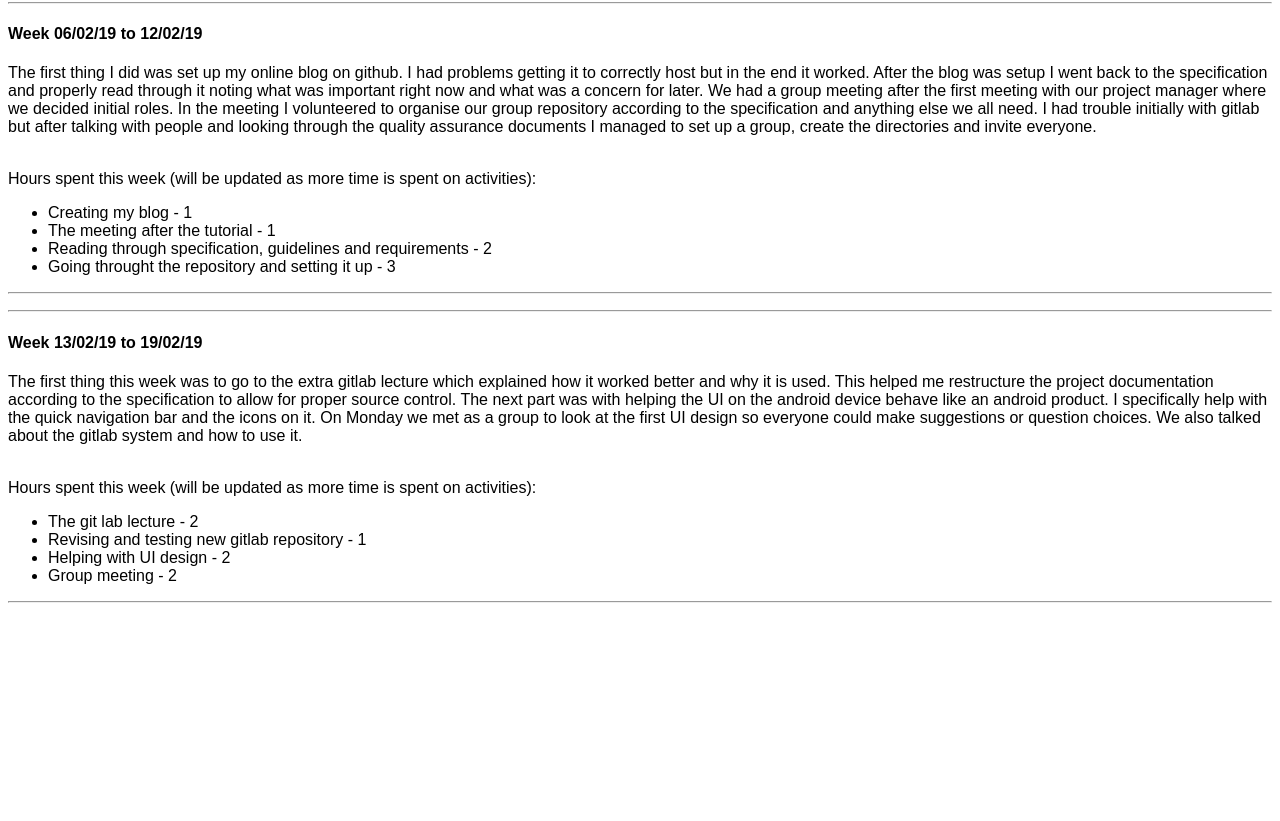
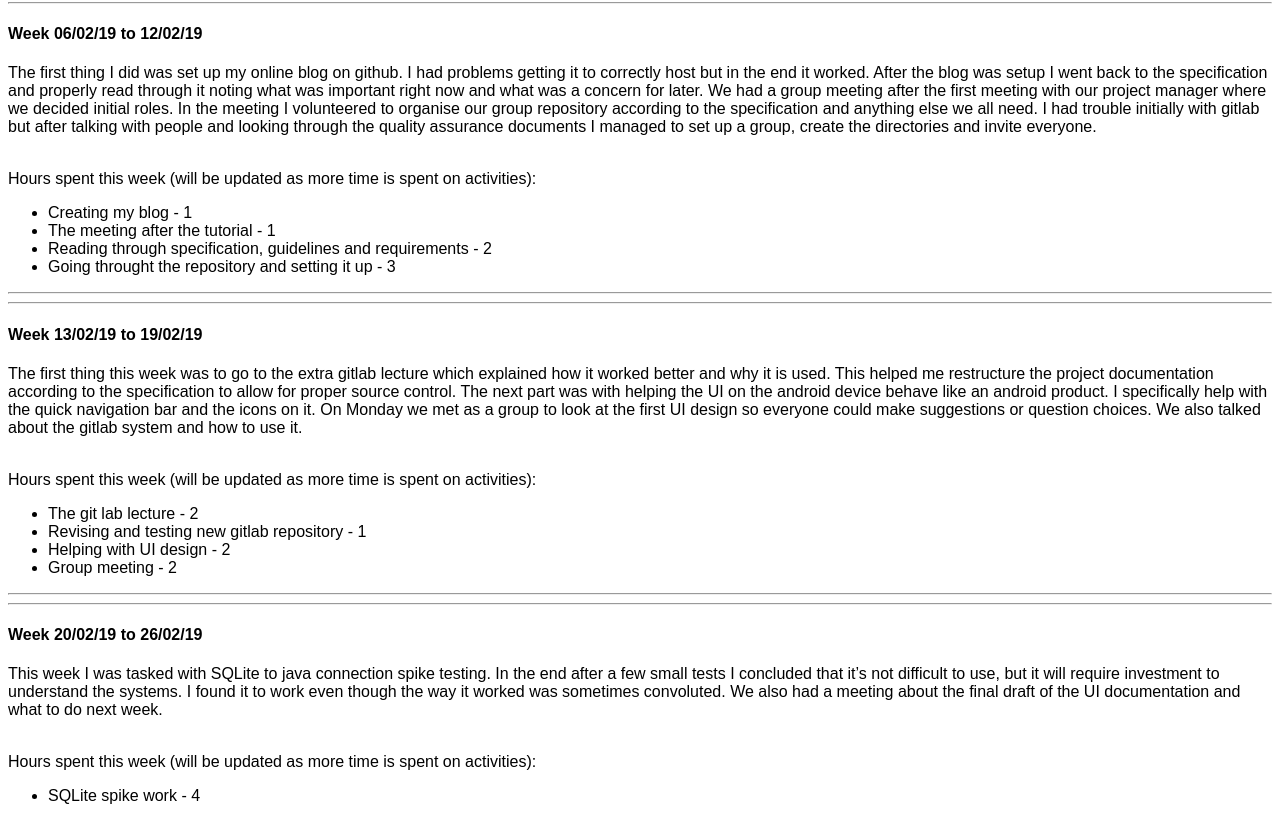
Before and after one commit to mab106/mab106.github.io, a plain HTML site: page index.html in a window 1280 px wide. Shown: the part 78-899 px from the top of the page. Before the commit the page ends 800 px from the top, so only its background shows below. Drawn offline with Linux system fonts and the light colour scheme.

Commit message:
Update index.html

```diff
--- a/index.html
+++ b/index.html
@@ -22,7 +22,7 @@
 
 	</ul><p></p><hr>
 
-	</p><hr>
+	<hr>
 	<h4>Week 13/02/19 to 19/02/19</h4>
 	<p>
 	The first thing this week was to go to the extra gitlab lecture which explained how it worked better and why it is used.
@@ -37,7 +37,22 @@
 	<li>Revising and testing new gitlab repository - 1</li>
 	<li>Helping with UI design - 2</li>
 	<li>Group meeting - 2</li>
+
 	</ul><p></p><hr>
+
+	<hr>
+	<h4>Week 20/02/19 to 26/02/19</h4>
+	<p>
+	This week I was tasked with SQLite to java connection spike testing.
+	In the end after a few small tests I concluded that it’s not difficult to use, but it will require investment to understand the systems.
+	I found it to work even though the way it worked was sometimes convoluted.
+	We also had a meeting about the final draft of the UI documentation and what to do next week.
+
+	</p>
+	<br>Hours spent this week (will be updated as more time is spent on activities):
+	<ul>
+	<li>SQLite spike work - 4</li>
+	<liGroup meeting and discussion - 1</li>
 
 </body>
 </html>
```
